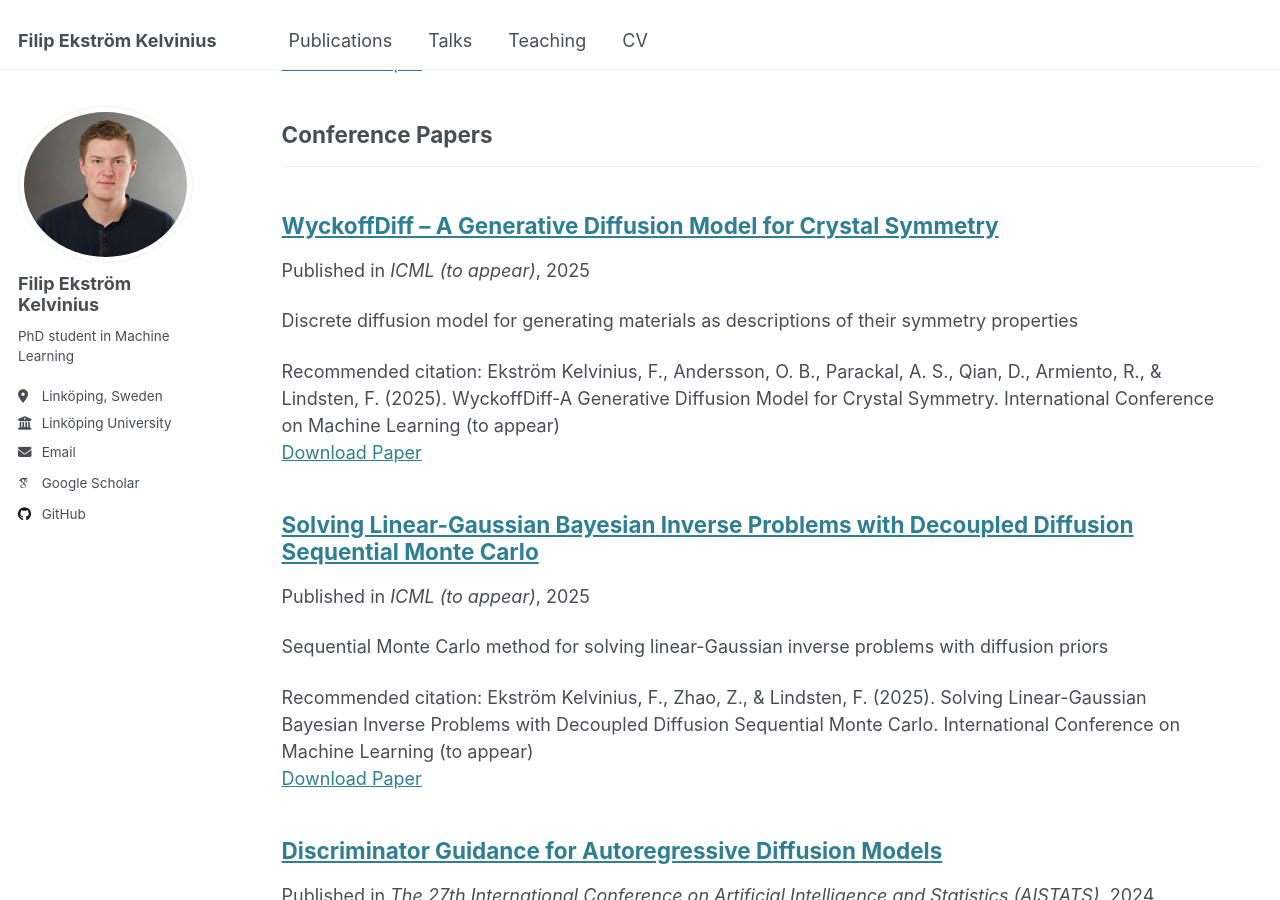
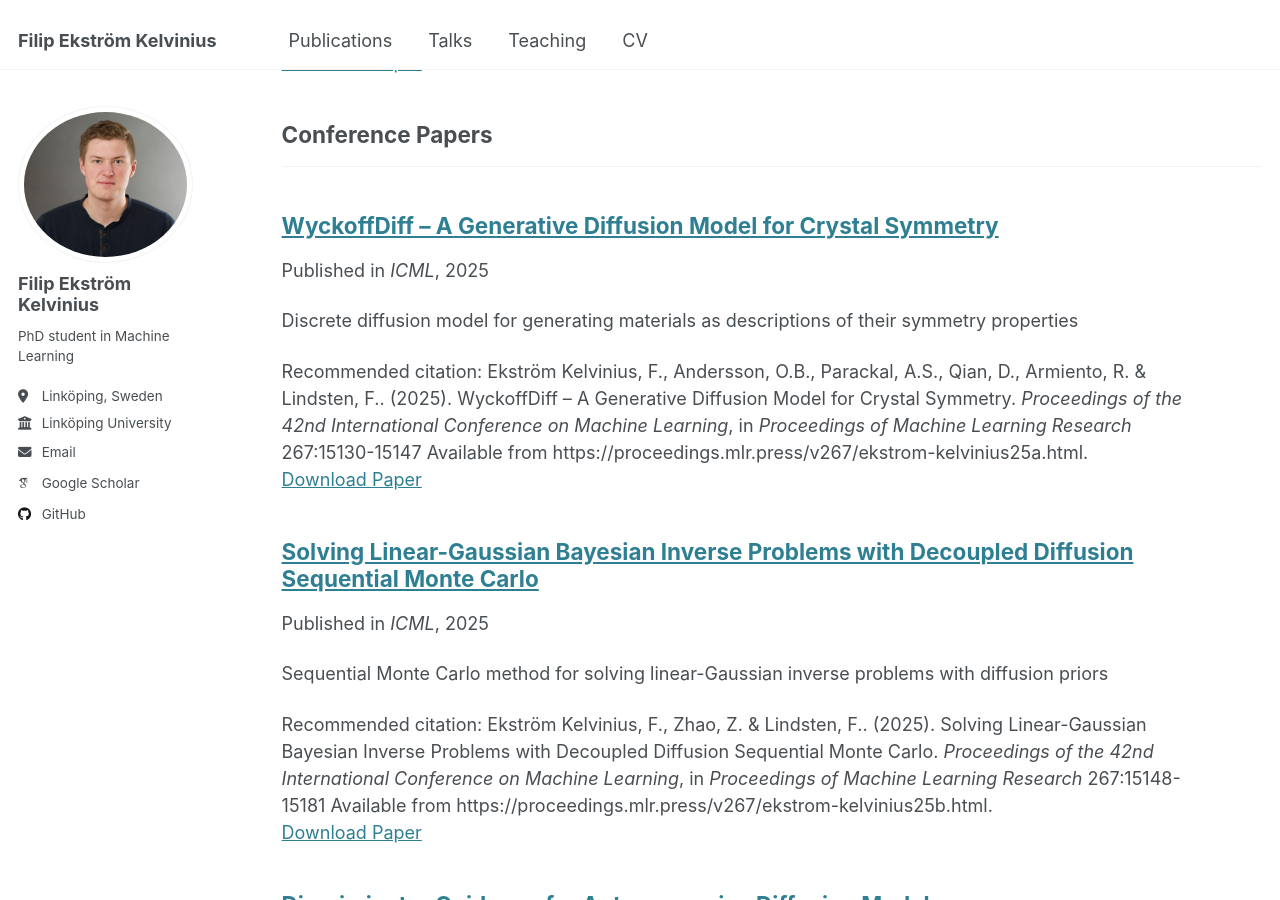
Before and after one commit to filipekstrm/filipekstrm.github.io, a Jekyll site: the page built from _pages/publications.html, in a window 1280 px wide and 900 px high, scrolled down 516 px. Built offline with Jekyll 4.4.1, drawn with Linux system fonts in a browser that asks for light colours; some web fonts are replaced.

Commit message:
Updated DDSMC and WyckoffDiff info

```diff
--- a/_publications/2025-02-10-DDSMC.md
+++ b/_publications/2025-02-10-DDSMC.md
@@ -5,12 +5,12 @@ category: conferences
 permalink: /publication/2025-02-10-DDSMC
 excerpt: 'Sequential Monte Carlo method for solving linear-Gaussian inverse problems with diffusion priors'
 date: 2025-02-10
-venue: 'ICML (to appear)'
+venue: 'ICML'
 # slidesurl:
-paperurl: 'https://arxiv.org/abs/2502.06379'
-citation: 'Ekström Kelvinius, F., Zhao, Z., & Lindsten, F. (2025). Solving Linear-Gaussian Bayesian Inverse Problems with Decoupled Diffusion Sequential Monte Carlo. International Conference on Machine Learning (to appear)'
+paperurl: 'https://proceedings.mlr.press/v267/ekstrom-kelvinius25b.html'
+citation: 'Ekström Kelvinius, F., Zhao, Z. &amp; Lindsten, F.. (2025). Solving Linear-Gaussian Bayesian Inverse Problems with Decoupled Diffusion Sequential Monte Carlo. <i>Proceedings of the 42nd International Conference on Machine Learning</i>, in <i>Proceedings of Machine Learning Research</i> 267:15148-15181 Available from https://proceedings.mlr.press/v267/ekstrom-kelvinius25b.html.'
 ---
 
 Abstract:
 
-A recent line of research has exploited pre-trained generative diffusion models as priors for solving Bayesian inverse problems. We contribute to this research direction by designing a sequential Monte Carlo method for linear-Gaussian inverse problems which builds on ``decoupled diffusion", where the generative process is designed such that larger updates to the sample are possible. The method is asymptotically exact and we demonstrate the effectiveness of our Decoupled Diffusion Sequential Monte Carlo (DDSMC) algorithm on both synthetic data and image reconstruction tasks. Further, we demonstrate how the approach can be extended to discrete data.
+A recent line of research has exploited pre-trained generative diffusion models as priors for solving Bayesian inverse problems. We contribute to this research direction by designing a sequential Monte Carlo method for linear-Gaussian inverse problems which builds on “decoupled diffusion", where the generative process is designed such that larger updates to the sample are possible. The method is asymptotically exact and we demonstrate the effectiveness of our Decoupled Diffusion Sequential Monte Carlo (DDSMC) algorithm on both synthetic as well as protein and image data. Further, we demonstrate how the approach can be extended to discrete data.
--- a/_publications/2025-02-10-WyckoffDiff.md
+++ b/_publications/2025-02-10-WyckoffDiff.md
@@ -5,12 +5,12 @@ category: conferences
 permalink: /publication/2025-02-10-WyckoffDiff
 excerpt: 'Discrete diffusion model for generating materials as descriptions of their symmetry properties'
 date: 2025-02-10
-venue: 'ICML (to appear)'
+venue: 'ICML'
 # slidesurl:
-paperurl: 'https://arxiv.org/abs/2502.06485'
-citation: 'Ekström Kelvinius, F., Andersson, O. B., Parackal, A. S., Qian, D., Armiento, R., & Lindsten, F. (2025). WyckoffDiff-A Generative Diffusion Model for Crystal Symmetry. International Conference on Machine Learning (to appear)'
+paperurl: 'https://proceedings.mlr.press/v267/ekstrom-kelvinius25a.html'
+citation: 'Ekström Kelvinius, F., Andersson, O.B., Parackal, A.S., Qian, D., Armiento, R. &amp; Lindsten, F.. (2025). WyckoffDiff – A Generative Diffusion Model for Crystal Symmetry. <i>Proceedings of the 42nd International Conference on Machine Learning</i>, in <i>Proceedings of Machine Learning Research</i> 267:15130-15147 Available from https://proceedings.mlr.press/v267/ekstrom-kelvinius25a.html.'
 ---
 
 Abstract:
 
-Crystalline materials often exhibit a high level of symmetry. However, most generative models do not account for symmetry, but rather model each atom without any constraints on its position or element. We propose a generative model, Wyckoff Diffusion (WyckoffDiff), which generates symmetry-based descriptions of crystals. This is enabled by considering a crystal structure representation that encodes all symmetry, and we design a novel neural network architecture which enables using this representation inside a discrete generative model framework. In addition to respecting symmetry by construction, the discrete nature of our model enables fast generation. We additionally present a new metric, Fréchet Wrenformer Distance, which captures the symmetry aspects of the materials generated, and we benchmark WyckoffDiff against recently proposed generative models for crystal generation.
+Crystalline materials often exhibit a high level of symmetry. However, most generative models do not account for symmetry, but rather model each atom without any constraints on its position or element. We propose a generative model, Wyckoff Diffusion (WyckoffDiff), which generates symmetry-based descriptions of crystals. This is enabled by considering a crystal structure representation that encodes all symmetry, and we design a novel neural network architecture which enables using this representation inside a discrete generative model framework. In addition to respecting symmetry by construction, the discrete nature of our model enables fast generation. We additionally present a new metric, Fréchet Wrenformer Distance, which captures the symmetry aspects of the materials generated, and we benchmark WyckoffDiff against recently proposed generative models for crystal generation. As a proof-of-concept study, we use WyckoffDiff to find new materials below the convex hull of thermodynamical stability.
```
